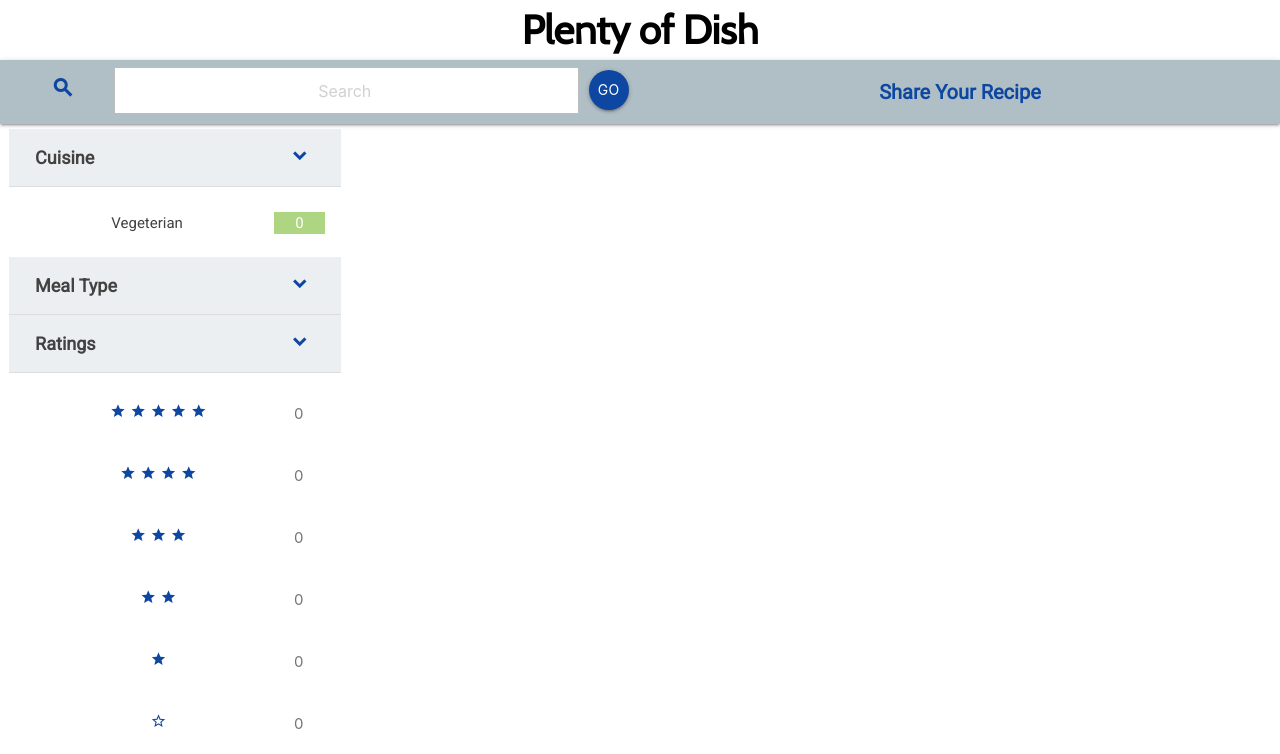
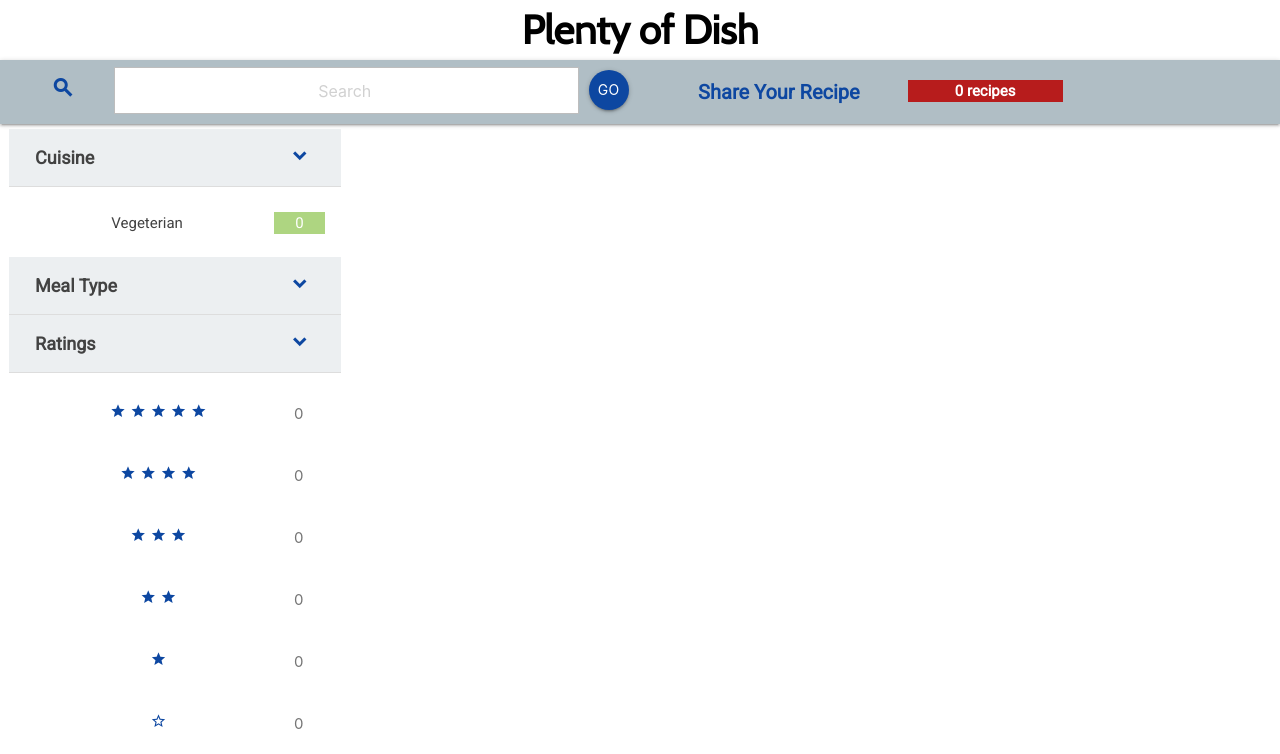
Before and after one commit to rafalq/Code-Institute-Project-3, a Flask app: page / in a window 1280 px wide. Shown: the top 754 px of the page. Run offline with Flask 2, Linux system fonts and the light colour scheme; data that the repository does not hold is empty; some libraries are stand-ins or nearby versions.

Commit message:
corrected nav badge

```diff
--- a/app.py
+++ b/app.py
@@ -5,10 +5,10 @@ from flask_pymongo import PyMongo
 from bson.objectid import ObjectId
 
 app = Flask(__name__)
-app.config["SECRET_KEY"] = os.getenv("SECRET_KEY")
+app.config["SECRET_KEY"] = os.getenv('SECRET_KEY')
 
-app.config["MONGO_DBNAME"] = "online_cookbook"
-app.config["MONGO_URI"] = os.getenv("MONGO_URI", 'mongodb://localhost')
+app.config["MONGO_DBNAME"] = 'online_cookbook'
+app.config["MONGO_URI"] = os.getenv('MONGO_URI', 'mongodb://localhost')
 
 mongo = PyMongo(app)
 
--- a/templates/base.html
+++ b/templates/base.html
@@ -28,7 +28,10 @@
 			<input id="nav-input" name="search_name" type="search" class="base-field input-field col s10 m8 l9 center white" placeholder="Search">
 			<button id="nav-button" class="btn waves-effect waves-light col s1 right" type="submit" name="action">GO</button>
 		</form>
-		<a href="{{ url_for('share_your_recipe')}}" id="nav-your-recipe-link" class="col m6 s12 center">Share Your Recipe</a>
+		<div id="share-recipe" class="row col m6 s12">
+			<a href="{{ url_for('share_your_recipe')}}" id="nav-your-recipe-link" class="col l5 s12 center">Share Your Recipe</a>
+			<span id="logo-span" class="badge col m3 hide-on-med-and-down" data-badge-caption="recipes"></span>
+		</div>
 	</nav>
 	<!-- Flash -->
 	<div id="flash-div" class="row">
@@ -181,6 +184,10 @@ var elem = document.querySelector('.collapsible.expandable');
 var instance = M.Collapsible.init(elem, {
   accordion: false
 });
+
+var found = document.getElementsByClassName("found-title");
+var foundAmount = found.length;
+document.getElementById("logo-span").textContent = foundAmount;
 </script>
 </body>
 </html>
--- a/templates/home.html
+++ b/templates/home.html
@@ -58,9 +58,4 @@
 		{% endfor %}
 	</div><!-- Cookbook Main Wrapper-->
 </div><!-- base.html Main wrapper ENDS HERE!-->
-<script>
-	var found = document.getElementsByClassName("found-title");
-	var foundAmount = found.length;
-	document.getElementById("logo-span").innerHTML = foundAmount;
-</script>
 {% endblock %}
```
